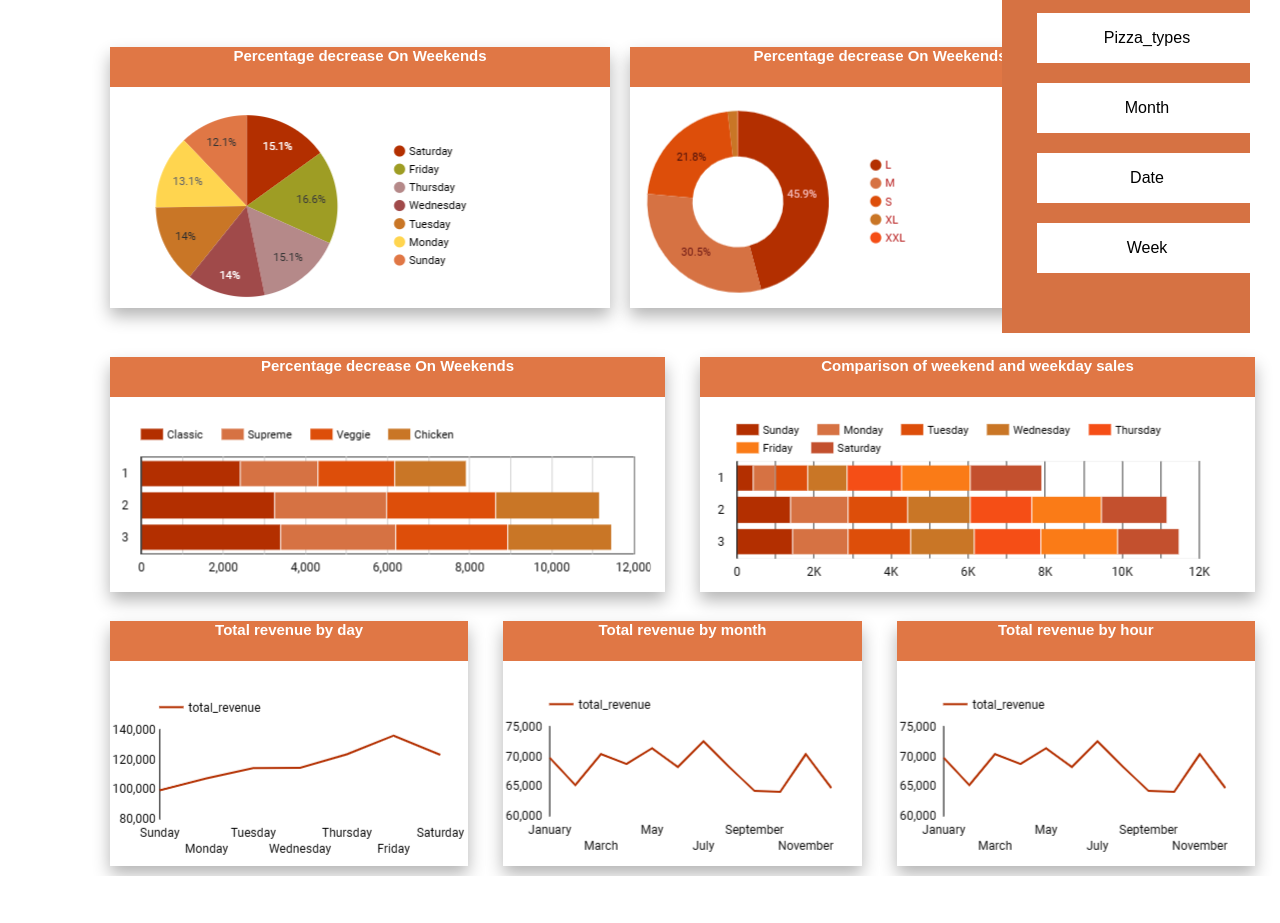
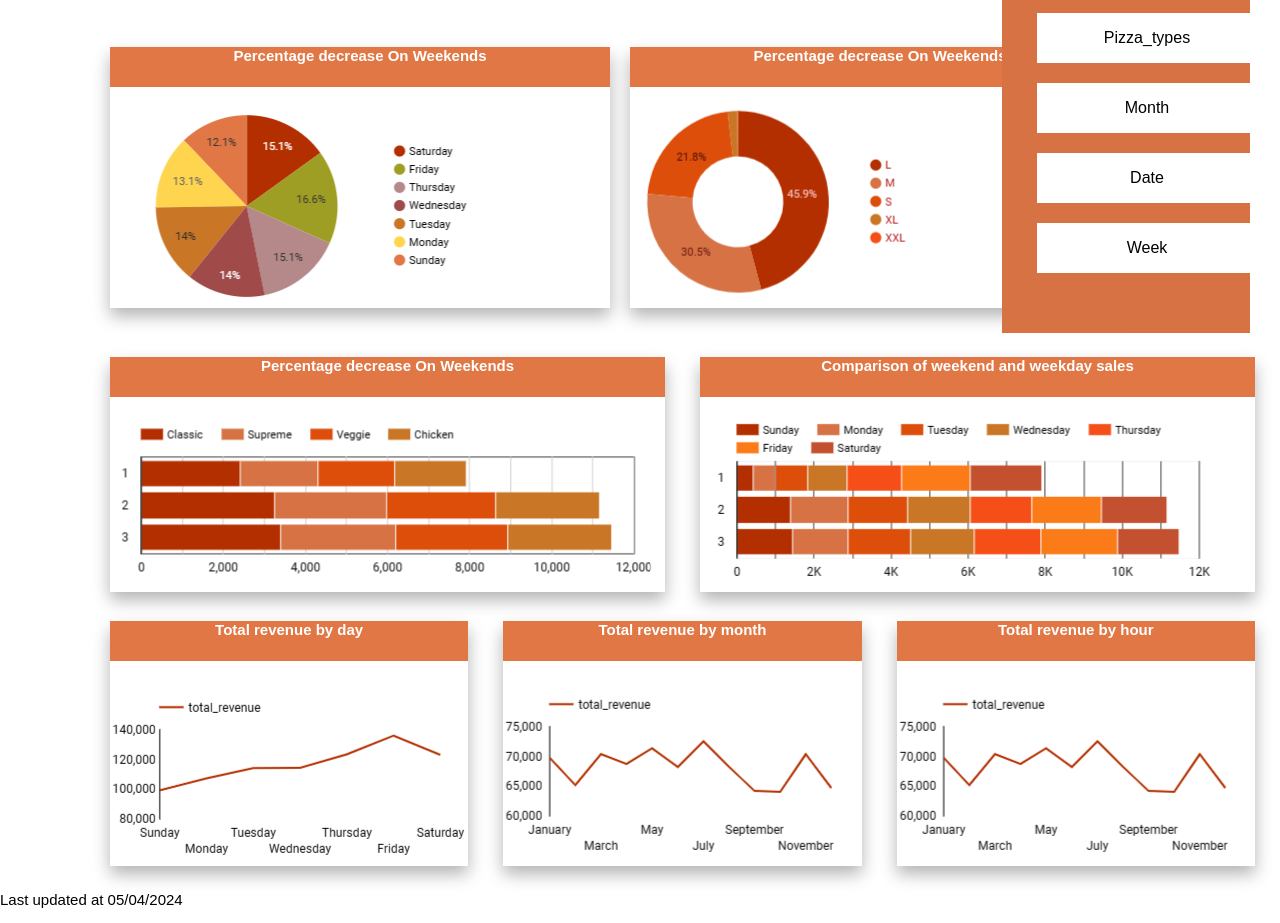
Before and after one commit to R1ch40712/dashboard-capstone, a plain HTML site: page index.html in a window 1280 px wide. Shown: the part 150-1073 px from the top of the page. Before the commit the page ends 1026 px from the top, so only its background shows below. Drawn offline with Linux system fonts and the light colour scheme.

Commit message:
add footer

```diff
--- a/index.html
+++ b/index.html
@@ -113,6 +113,9 @@
         </div>
       </div>
     </section>
+    <footer>
+      <p>Last updated at 05/04/2024</p>
+    </footer>
 
     <script src="interac.js"></script>
   </body>
```
